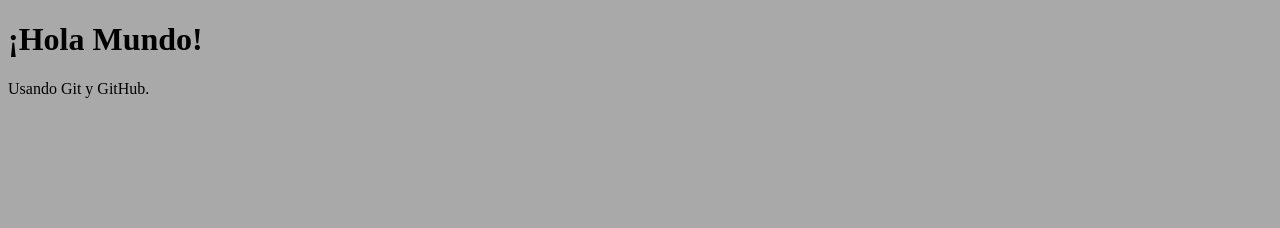
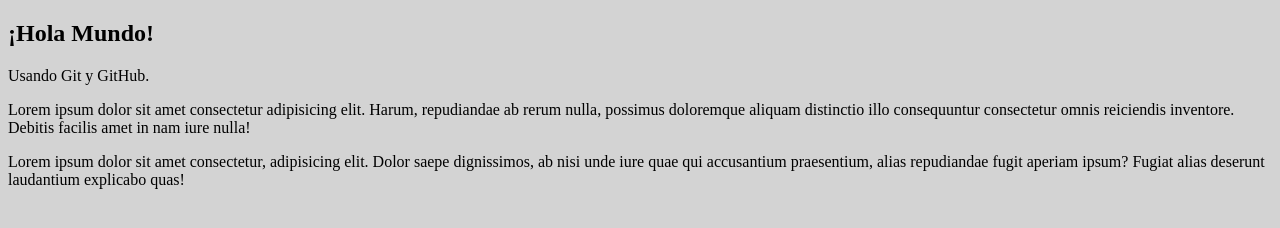
Before and after one commit to Romeo2Sierra/Repo01, a plain HTML site: page index.html in a window 1280 px wide. Drawn offline with Linux system fonts and the light colour scheme.

Commit message:
Modificando estilos CSS y agregando archivo JS al index.html

```diff
--- a/css/styles.css
+++ b/css/styles.css
@@ -1,3 +1,3 @@
 body {
-	background-color: darkgrey;
+	background-color: lightgray;
 }
--- a/index.html
+++ b/index.html
@@ -7,7 +7,10 @@
 		<title>Usando Git y GitHub</title>
 	</head>
 	<body>
-		<h1>¡Hola Mundo!</h1>
+		<h2>¡Hola Mundo!</h2>
 		<p>Usando Git y GitHub.</p>
+		<p>Lorem ipsum dolor sit amet consectetur adipisicing elit. Harum, repudiandae ab rerum nulla, possimus doloremque aliquam distinctio illo consequuntur consectetur omnis reiciendis inventore. Debitis facilis amet in nam iure nulla!</p>
+		<p>Lorem ipsum dolor sit amet consectetur, adipisicing elit. Dolor saepe dignissimos, ab nisi unde iure quae qui accusantium praesentium, alias repudiandae fugit aperiam ipsum? Fugiat alias deserunt laudantium explicabo quas!</p>
 	</body>
+	<script src="js/main.js"></script>
 </html>
--- /dev/null
+++ b/js/main.js
@@ -0,0 +1,2 @@
+let mensaje = "Usando la consola para mensaje en JS.";
+console.log(mensaje);
```
